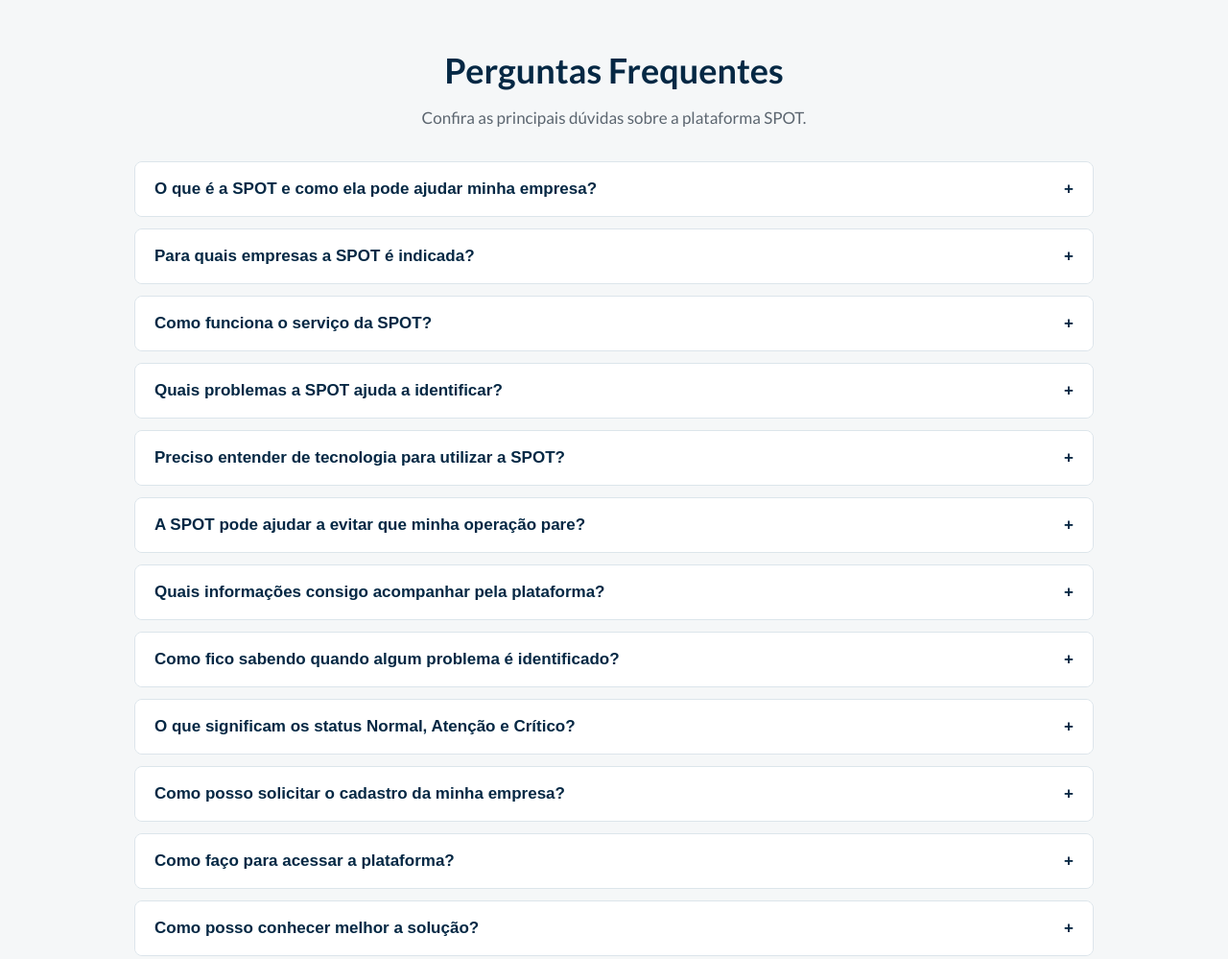
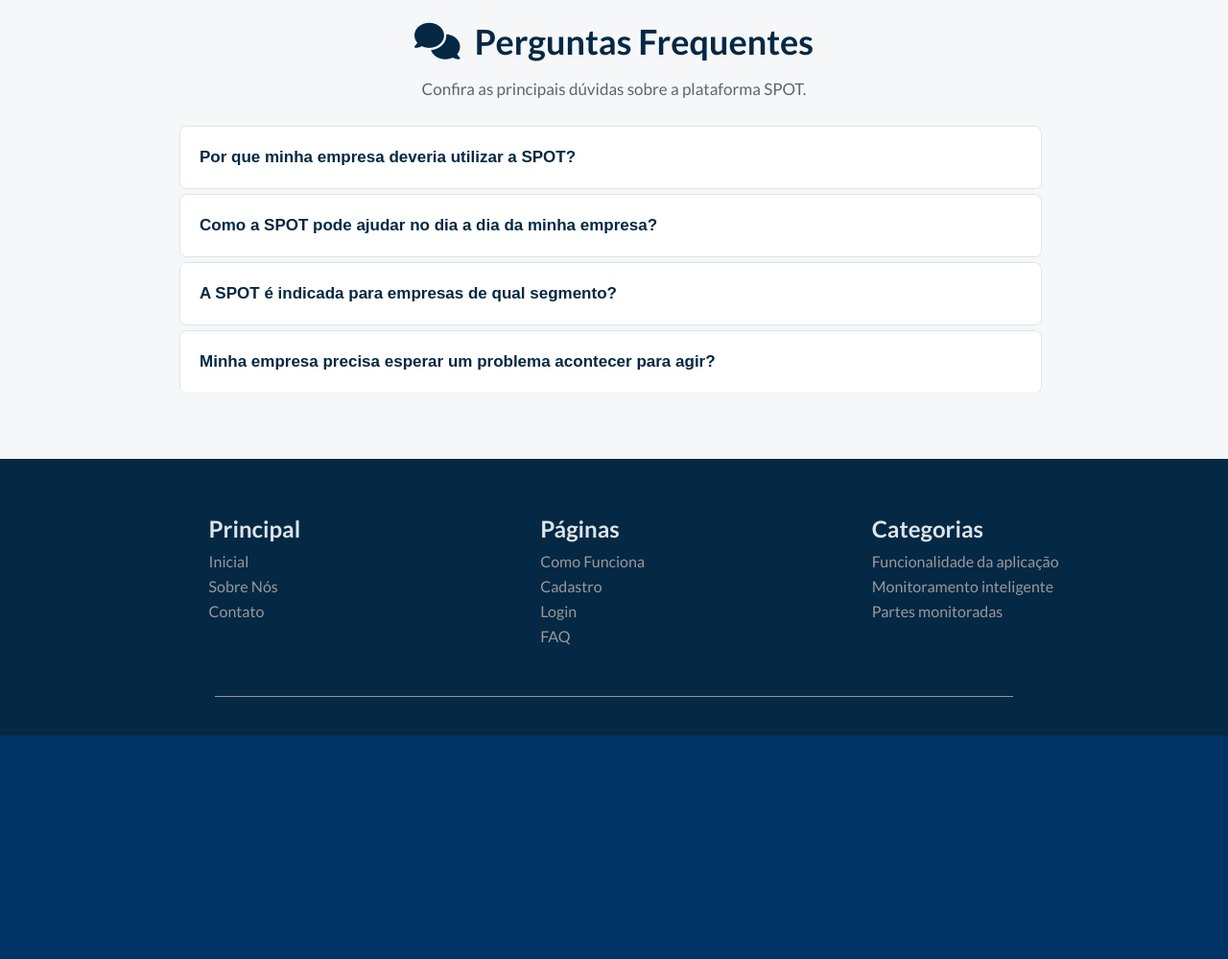
Before and after one commit to SPOT-Prevencao-em-Operacoes-de-Terminal/Site-Spot, a website: page public/como-funciona.html in a window 1280 px wide. Shown: the part 2400-3399 px from the top of the page at 96% size. After the commit the page ends 3166 px from the top, so only its background shows below. Drawn offline with Linux system fonts and the light colour scheme.

Commit message:
alterando faq - acresentando rolagem e perguntas

```diff
--- a/public/como-funciona.html
+++ b/public/como-funciona.html
@@ -10,6 +10,7 @@
   <link rel="stylesheet" href="./css/como-funciona.css">
   <link rel="icon" href="./assets/icon/favicon2.ico">
   <link rel="preconnect" href="https://fonts.gstatic.com">
+  <link rel="stylesheet" href="https://cdnjs.cloudflare.com/ajax/libs/font-awesome/6.5.2/css/all.min.css">
 </head>
 
 <body>
@@ -161,7 +162,10 @@
 
   <div id="faq" class="secao-faq">
     <div class="container">
-      <h2>Perguntas Frequentes</h2>
+      <div class="titulo-faq">
+        <i class="fa-solid fa-comments"></i>
+        <h2>Perguntas Frequentes</h2>
+      </div>
       <p class="descricao-faq">Confira as principais dúvidas sobre a plataforma SPOT.</p>
       <div id="lista-perguntas">
       </div>
@@ -229,9 +233,9 @@
 
 </body>
 
-  <script src="./js/faq.js"></script>
 
 <script>
+
 
 
   function cadastrarContato() {
@@ -293,6 +297,45 @@
     return false;
   }
 
+
+  //faq
+  fetch('/dados/faq.json')
+    .then(function (resposta) {
+      if (!resposta.ok) {
+        throw new Error("Não foi possível carregar o FAQ.");
+      }
+
+      return resposta.json();
+    })
+    .then(function (perguntas) {
+
+      var lista = document.getElementById("lista-perguntas");
+
+      perguntas.forEach(function (item) {
+
+        lista.innerHTML += `<div class="pergunta-faq">
+                    <button type="button" class="botao-pergunta">${item.pergunta}</button>
+                    <div class="resposta-faq"><p>${item.resposta}</p></div>
+                </div>
+            `;
+
+      });
+
+      var botoes = document.querySelectorAll(".botao-pergunta");
+      botoes.forEach(function (botao) {
+        botao.addEventListener("click", function () {
+          var resposta = botao.nextElementSibling;
+          resposta.classList.toggle("ativa");
+        });
+
+      });
+
+    })
+    .catch(function (erro) {
+      console.log("Erro ao carregar as perguntas:", erro);
+    });
+
+
 </script>
 
 </html>
--- a/public/css/como-funciona.css
+++ b/public/css/como-funciona.css
@@ -560,50 +560,55 @@ transform: scale(1.02);
 }
 
 /* FAQ*/
+
 .secao-faq {
     background-color: #f5f7f8;
-    padding: 70px 0;
+    padding: 70px ;
 }
 
 .secao-faq .container {
     width: 80%;
     max-width: 1000px;
-    margin: 0 auto;
+    margin:  0 auto;
 }
 
 .secao-faq h2 {
     text-align: center;
     color: #052844;
     font-size: 36px;
-    margin-bottom: 12px;
+    margin-bottom: 5px;
 }
 
 .descricao-faq {
     text-align: center;
     color: #5c6670;
     font-size: 17px;
-    margin-bottom: 35px;
+    margin-bottom: 25px;
 }
 
-/* Cada pergunta */
+
+#lista-perguntas {
+    height: 280px;
+    overflow-y: auto;
+    padding: 3px 10px 3px 3px;
+}
+
 
 .pergunta-faq {
     background-color: white;
     border: 1px solid #dce5eb;
     border-radius: 8px;
-    margin-bottom: 12px;
+    margin-bottom: 5px;
     overflow: hidden;
 }
 
 
 .botao-pergunta {
     width: 100%;
-    padding: 18px 20px;
+    min-height: 64px;
+    padding: 16px 20px;
     background-color: white;
     border: none;
-    display: flex;
-    justify-content: space-between;
-    align-items: center;
     text-align: left;
     font-size: 17px;
     font-weight: bold;
@@ -612,10 +617,10 @@ transform: scale(1.02);
 }
 
 .botao-pergunta:hover {
-    background-color: #f5f7f8;
+    background-color: #edf3f7;
 }
 
-/* Resposta */
+/* Respostas */
 
 .resposta-faq {
     display: none;
@@ -624,6 +629,26 @@ transform: scale(1.02);
     line-height: 1.6;
 }
 
+.pergunta-faq:hover .resposta-faq,
 .resposta-faq.ativa {
     display: block;
 }
+
+
+/* ---*/
+.titulo-faq {
+    display: flex;
+    justify-content: center;
+    align-items: center;
+    gap: 15px;
+    margin-bottom: 12px;
+}
+
+.titulo-faq i {
+    font-size: 38px;
+    color: #052844;
+}
+
+.titulo-faq h2 {
+    margin: 0;
+}
--- a/public/dados/faq.json
+++ b/public/dados/faq.json
@@ -1,51 +1,50 @@
-
 [
     {
-        "pergunta": "O que é a SPOT e como ela pode ajudar minha empresa?",
-        "resposta": "A SPOT é uma plataforma de monitoramento de servidores que ajuda sua empresa a acompanhar a infraestrutura tecnológica, identificar possíveis problemas e evitar interrupções nas operações."
+        "pergunta": "Por que minha empresa deveria utilizar a SPOT?",
+        "resposta": "A SPOT ajuda sua empresa a acompanhar o funcionamento dos servidores utilizados nas operações do terminal, permitindo identificar possíveis problemas antes que eles causem grandes impactos."
     },
     {
-        "pergunta": "Para quais empresas a SPOT é indicada?",
-        "resposta": "A SPOT foi pensada especialmente para empresas que utilizam sistemas de operação em terminais e precisam acompanhar o funcionamento dos seus servidores."
+        "pergunta": "Como a SPOT pode ajudar no dia a dia da minha empresa?",
+        "resposta": "Com a SPOT, sua equipe consegue acompanhar as condições dos servidores por meio de uma plataforma visual, facilitando a identificação de situações que precisam de atenção."
     },
     {
-        "pergunta": "Como funciona o serviço da SPOT?",
-        "resposta": "A SPOT coleta informações dos servidores, analisa as condições dos componentes monitorados e apresenta os resultados em dashboards, facilitando o acompanhamento da infraestrutura."
+        "pergunta": "A SPOT é indicada para empresas de qual segmento?",
+        "resposta": "A solução foi desenvolvida pensando especialmente em empresas que utilizam sistemas de operação em terminais (TOS) e precisam acompanhar o funcionamento de sua infraestrutura."
     },
     {
-        "pergunta": "Quais problemas a SPOT ajuda a identificar?",
-        "resposta": "A plataforma ajuda a identificar situações como uso elevado de processamento, falta de memória, pouco espaço em disco e alterações no uso da rede, permitindo que a equipe tome providências."
+        "pergunta": "Minha empresa precisa esperar um problema acontecer para agir?",
+        "resposta": "Não. A proposta da SPOT é ajudar a identificar alterações nas condições dos servidores antecipadamente, permitindo que a equipe responsável tome providências antes que a situação se agrave."
     },
     {
-        "pergunta": "Preciso entender de tecnologia para utilizar a SPOT?",
-        "resposta": "Não é necessário conhecer profundamente o funcionamento dos servidores. A proposta da plataforma é apresentar as informações de maneira visual e facilitar o acompanhamento pela equipe responsável."
+        "pergunta": "A SPOT ajuda a evitar interrupções nas operações?",
+        "resposta": "Sim. Ao acompanhar as condições dos servidores e identificar possíveis riscos, a SPOT contribui para que a equipe aja preventivamente e reduza as chances de interrupções inesperadas."
     },
     {
-        "pergunta": "A SPOT pode ajudar a evitar que minha operação pare?",
-        "resposta": "Sim. Ao identificar situações que podem indicar problemas nos servidores, a plataforma ajuda a equipe a agir preventivamente e reduzir o risco de interrupções."
+        "pergunta": "Preciso ter conhecimentos técnicos para entender as informações da SPOT?",
+        "resposta": "A plataforma apresenta as informações por meio de dashboards e classificações visuais, facilitando o acompanhamento. Para interpretar situações técnicas mais específicas e realizar intervenções, a equipe responsável pela infraestrutura poderá ser acionada."
     },
     {
-        "pergunta": "Quais informações consigo acompanhar pela plataforma?",
-        "resposta": "Você pode acompanhar informações sobre processamento, memória RAM, espaço em disco, temperatura do processador e uso da rede."
+        "pergunta": "Como vou saber se algo não está funcionando corretamente?",
+        "resposta": "A SPOT apresenta classificações de status, como Normal, Atenção e Crítico, que ajudam a identificar as condições dos componentes monitorados e perceber quando alguma situação precisa ser analisada."
     },
     {
-        "pergunta": "Como fico sabendo quando algum problema é identificado?",
-        "resposta": "A SPOT utiliza classificações de status para indicar as condições dos componentes monitorados e permite que a equipe identifique situações que precisam de atenção."
+        "pergunta": "Quais benefícios o monitoramento pode trazer para minha empresa?",
+        "resposta": "O monitoramento permite acompanhar melhor a infraestrutura, identificar possíveis sobrecargas, observar o histórico de funcionamento e apoiar decisões para evitar problemas nas operações."
     },
     {
-        "pergunta": "O que significam os status Normal, Atenção e Crítico?",
-        "resposta": "Esses status indicam as condições dos componentes monitorados. Normal representa condições dentro dos limites esperados, Atenção indica que algo merece acompanhamento e Crítico sinaliza uma situação que exige atenção imediata."
+        "pergunta": "A SPOT acompanha o funcionamento dos servidores continuamente?",
+        "resposta": "Sim. A solução realiza a coleta contínua de informações dos servidores, permitindo acompanhar as condições dos componentes monitorados ao longo do tempo."
     },
     {
-        "pergunta": "Como posso solicitar o cadastro da minha empresa?",
-        "resposta": "Você pode preencher o formulário de contato disponível no site. Nossa equipe poderá entrar em contato para fornecer mais informações sobre a utilização da SPOT."
+        "pergunta": "Como posso contratar ou conhecer melhor a SPOT?",
+        "resposta": "Você pode preencher o formulário de contato disponível nesta página. Nossa equipe poderá conversar com você e fornecer mais informações sobre a solução."
     },
     {
-        "pergunta": "Como faço para acessar a plataforma?",
-        "resposta": "Acesse a opção Login no site e informe suas credenciais cadastradas. Caso ainda não tenha acesso, entre em contato com nossa equipe."
+        "pergunta": "Como faço para começar a utilizar a SPOT?",
+        "resposta": "O primeiro passo é entrar em contato com nossa equipe pelo formulário do site. Assim, você poderá obter orientações sobre o cadastro da empresa e o acesso à plataforma."
     },
     {
-        "pergunta": "Como posso conhecer melhor a solução?",
-        "resposta": "Você pode entrar em contato conosco pelo formulário disponível no site institucional para esclarecer suas dúvidas e conhecer melhor a proposta da SPOT."
+        "pergunta": "A SPOT substitui os profissionais responsáveis pela infraestrutura da empresa?",
+        "resposta": "Não. A SPOT é uma ferramenta de apoio ao acompanhamento da infraestrutura. Ela ajuda a identificar situações que merecem atenção, enquanto os profissionais responsáveis avaliam e realizam as ações necessárias."
     }
 ]
--- a/public/js/faq.js
+++ b/public/js/faq.js
@@ -1,19 +1,25 @@
 
-fetch('dados/faq.json')
+// FAQ - Perguntas Frequentes
+
+fetch('./faq.json')
     .then(function (resposta) {
+        if (!resposta.ok) {
+            throw new Error("Não foi possível carregar o FAQ.");
+        }
+
         return resposta.json();
     })
     .then(function (perguntas) {
-        let lista = document.getElementById('lista-perguntas');
+
+        var lista = document.getElementById("lista-perguntas");
 
         perguntas.forEach(function (item) {
 
             lista.innerHTML += `
                 <div class="pergunta-faq">
 
-                    <button class="botao-pergunta">
+                    <button type="button" class="botao-pergunta">
                         ${item.pergunta}
-                        <span>+</span>
                     </button>
 
                     <div class="resposta-faq">
@@ -25,24 +31,21 @@ fetch('dados/faq.json')
 
         });
 
-        let botoes = document.querySelectorAll('.botao-pergunta');
+        var botoes = document.querySelectorAll(".botao-pergunta");
 
         botoes.forEach(function (botao) {
 
-            botao.addEventListener('click', function () {
+            botao.addEventListener("click", function () {
 
-                let resposta = botao.nextElementSibling;
+                var resposta = botao.nextElementSibling;
 
-                resposta.classList.toggle('ativa');
-
-                if (resposta.classList.contains('ativa')) {
-                    botao.querySelector('span').innerHTML = '-';
-                } else {
-                    botao.querySelector('span').innerHTML = '+';
-                }
+                resposta.classList.toggle("ativa");
 
             });
 
         });
 
+    })
+    .catch(function (erro) {
+        console.log("Erro ao carregar as perguntas:", erro);
     });
```
